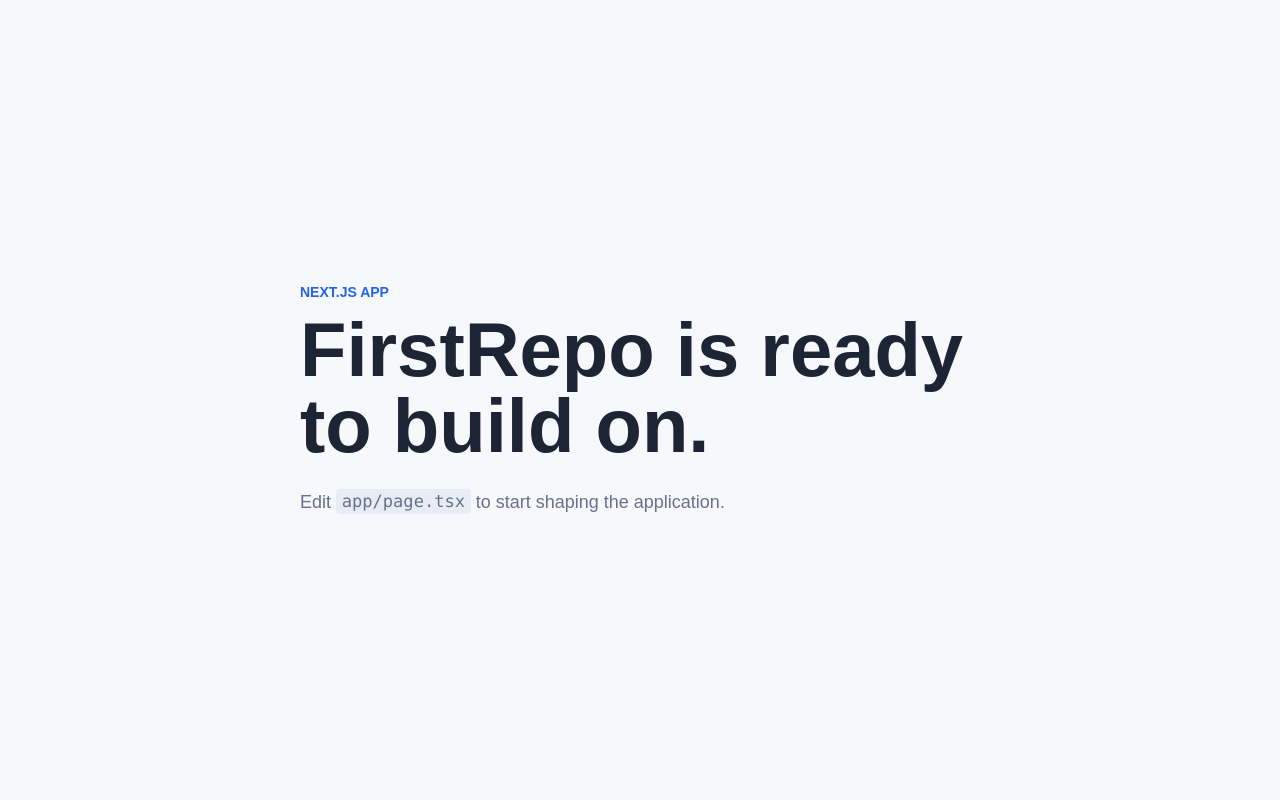
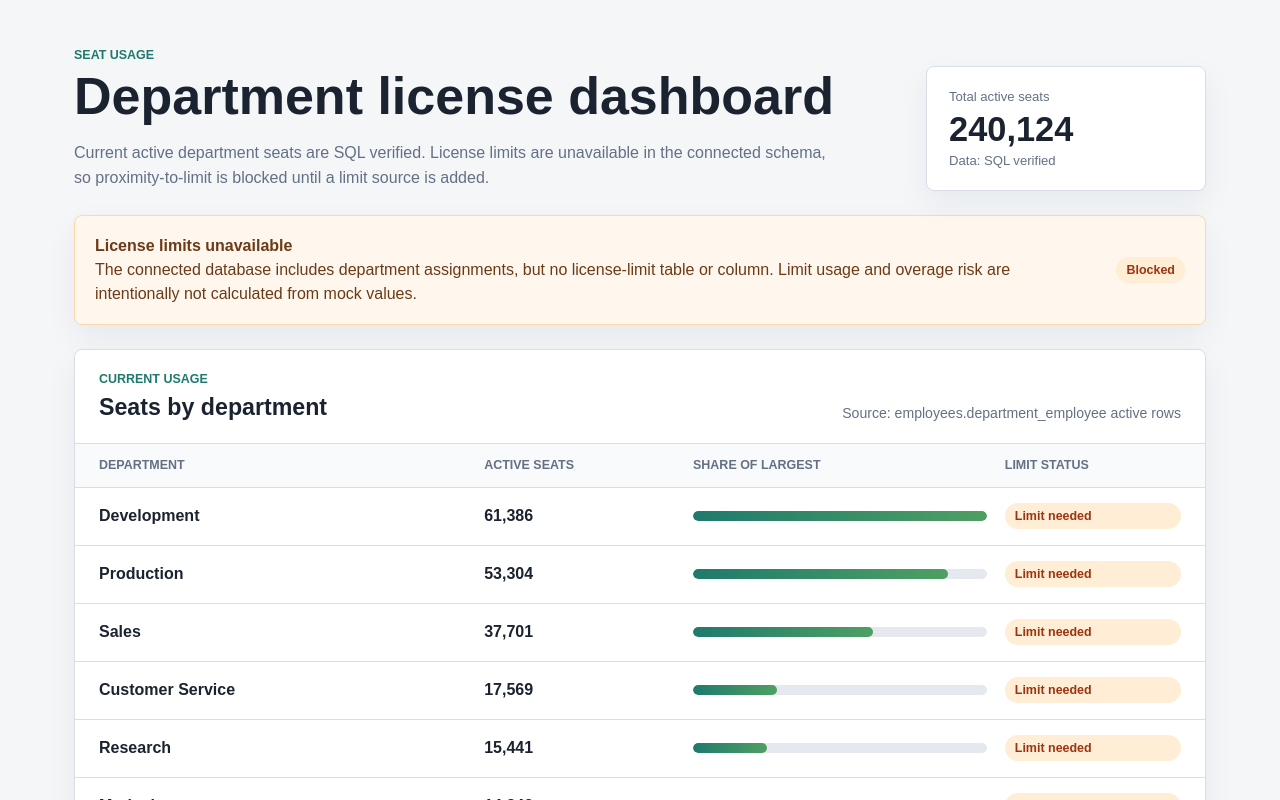
Before and after one commit to Zeyuzhao/FirstRepo, a Next.js app: page / in a window 1280 px wide. Shown: the top 800 px of the page. Built offline with nearby package versions, Linux system fonts and the light colour scheme.

Commit message:
Add department seat usage dashboard

```diff
--- a/app/globals.css
+++ b/app/globals.css
@@ -1,9 +1,14 @@
 :root {
   color-scheme: light;
-  --background: #f7f8fb;
-  --foreground: #1d2433;
-  --muted: #65728a;
-  --accent: #2563eb;
+  --background: #f4f6f8;
+  --foreground: #1b2330;
+  --muted: #647084;
+  --line: #d8dee8;
+  --panel: #ffffff;
+  --accent: #1f7a6d;
+  --accent-strong: #155f55;
+  --warning-bg: #fff7ed;
+  --warning-text: #9a3412;
 }
 
 * {
@@ -33,35 +38,205 @@ code {
   font-size: 0.95em;
 }
 
-.page {
-  display: grid;
-  min-height: 100vh;
-  place-items: center;
-  padding: 2rem;
+.dashboard {
+  width: min(1180px, 100%);
+  margin: 0 auto;
+  padding: 48px 24px;
 }
 
-.intro {
-  max-width: 680px;
+.dashboard-header {
+  display: grid;
+  grid-template-columns: minmax(0, 1fr) 280px;
+  gap: 32px;
+  align-items: end;
+  margin-bottom: 24px;
 }
 
 .eyebrow {
-  margin: 0 0 0.75rem;
+  margin: 0 0 8px;
   color: var(--accent);
-  font-size: 0.875rem;
+  font-size: 0.78rem;
   font-weight: 700;
+  letter-spacing: 0;
   text-transform: uppercase;
 }
 
 h1 {
   margin: 0;
-  font-size: clamp(2.25rem, 6vw, 4.75rem);
+  font-size: 3.25rem;
+  line-height: 1.02;
+  letter-spacing: 0;
+}
+
+.summary {
+  max-width: 760px;
+  margin: 18px 0 0;
+  color: var(--muted);
+  font-size: 1rem;
+  line-height: 1.55;
+}
+
+.metric-panel,
+.notice,
+.usage-table {
+  border: 1px solid var(--line);
+  border-radius: 8px;
+  background: var(--panel);
+  box-shadow: 0 12px 32px rgb(24 35 52 / 0.06);
+}
+
+.metric-panel {
+  padding: 22px;
+}
+
+.metric-panel span,
+.metric-panel small {
+  display: block;
+  color: var(--muted);
+  font-size: 0.82rem;
+}
+
+.metric-panel strong {
+  display: block;
+  margin: 8px 0 6px;
+  color: var(--foreground);
+  font-size: 2.15rem;
   line-height: 1;
 }
 
-.summary {
-  max-width: 34rem;
-  margin: 1.5rem 0 0;
+.notice {
+  display: flex;
+  justify-content: space-between;
+  gap: 24px;
+  align-items: center;
+  margin-bottom: 24px;
+  padding: 18px 20px;
+  border-color: #fed7aa;
+  background: var(--warning-bg);
+}
+
+.notice-title {
+  margin: 0 0 4px;
+  color: var(--warning-text);
+  font-weight: 700;
+}
+
+.notice p {
+  margin: 0;
+  color: #6b3a17;
+  line-height: 1.5;
+}
+
+.notice span,
+.status {
+  flex: none;
+  border-radius: 999px;
+  background: #ffedd5;
+  color: var(--warning-text);
+  font-size: 0.78rem;
+  font-weight: 700;
+  padding: 6px 10px;
+}
+
+.usage-table {
+  overflow: hidden;
+}
+
+.table-heading {
+  display: flex;
+  justify-content: space-between;
+  gap: 24px;
+  align-items: end;
+  padding: 22px 24px;
+  border-bottom: 1px solid var(--line);
+}
+
+h2 {
+  margin: 0;
+  font-size: 1.45rem;
+  letter-spacing: 0;
+}
+
+.table-heading p:last-child {
+  margin: 0;
   color: var(--muted);
-  font-size: 1.125rem;
-  line-height: 1.6;
+  font-size: 0.88rem;
 }
+
+.rows {
+  display: grid;
+}
+
+.row {
+  display: grid;
+  grid-template-columns: minmax(180px, 1.25fr) minmax(120px, 0.65fr) minmax(160px, 1fr) minmax(110px, 0.6fr);
+  gap: 18px;
+  align-items: center;
+  min-height: 58px;
+  padding: 0 24px;
+  border-bottom: 1px solid var(--line);
+}
+
+.row:last-child {
+  border-bottom: 0;
+}
+
+.row-head {
+  min-height: 44px;
+  background: #f9fafb;
+  color: var(--muted);
+  font-size: 0.78rem;
+  font-weight: 700;
+  text-transform: uppercase;
+}
+
+.department,
+.seats {
+  font-weight: 700;
+}
+
+.bar-track {
+  display: block;
+  height: 10px;
+  overflow: hidden;
+  border-radius: 999px;
+  background: #e5e9ef;
+}
+
+.bar-fill {
+  display: block;
+  height: 100%;
+  border-radius: inherit;
+  background: linear-gradient(90deg, var(--accent), #4f9f63);
+}
+
+@media (max-width: 820px) {
+  .dashboard {
+    padding: 32px 16px;
+  }
+
+  .dashboard-header,
+  .table-heading,
+  .notice {
+    display: grid;
+    grid-template-columns: 1fr;
+  }
+
+  h1 {
+    font-size: 2.35rem;
+  }
+
+  .row {
+    grid-template-columns: 1fr;
+    gap: 8px;
+    padding: 16px;
+  }
+
+  .row-head {
+    display: none;
+  }
+
+  .status {
+    width: fit-content;
+  }
+}
--- a/app/page.tsx
+++ b/app/page.tsx
@@ -1,12 +1,90 @@
+const seatUsage = [
+  { department: "Development", seats: 61386 },
+  { department: "Production", seats: 53304 },
+  { department: "Sales", seats: 37701 },
+  { department: "Customer Service", seats: 17569 },
+  { department: "Research", seats: 15441 },
+  { department: "Marketing", seats: 14842 },
+  { department: "Quality Management", seats: 14546 },
+  { department: "Human Resources", seats: 12898 },
+  { department: "Finance", seats: 12437 },
+];
+
+const totalSeats = seatUsage.reduce((sum, item) => sum + item.seats, 0);
+const maxSeats = Math.max(...seatUsage.map((item) => item.seats));
+
+const formatter = new Intl.NumberFormat("en-US");
+
 export default function Home() {
   return (
-    <main className="page">
-      <section className="intro">
-        <p className="eyebrow">Next.js app</p>
-        <h1>FirstRepo is ready to build on.</h1>
-        <p className="summary">
-          Edit <code>app/page.tsx</code> to start shaping the application.
-        </p>
+    <main className="dashboard">
+      <section className="dashboard-header" aria-labelledby="dashboard-title">
+        <div>
+          <p className="eyebrow">Seat usage</p>
+          <h1 id="dashboard-title">Department license dashboard</h1>
+          <p className="summary">
+            Current active department seats are SQL verified. License limits are
+            unavailable in the connected schema, so proximity-to-limit is blocked
+            until a limit source is added.
+          </p>
+        </div>
+        <div className="metric-panel" aria-label="Total active seats">
+          <span>Total active seats</span>
+          <strong>{formatter.format(totalSeats)}</strong>
+          <small>Data: SQL verified</small>
+        </div>
+      </section>
+
+      <section className="notice" aria-label="License limit data status">
+        <div>
+          <p className="notice-title">License limits unavailable</p>
+          <p>
+            The connected database includes department assignments, but no
+            license-limit table or column. Limit usage and overage risk are
+            intentionally not calculated from mock values.
+          </p>
+        </div>
+        <span>Blocked</span>
+      </section>
+
+      <section className="usage-table" aria-labelledby="usage-title">
+        <div className="table-heading">
+          <div>
+            <p className="eyebrow">Current usage</p>
+            <h2 id="usage-title">Seats by department</h2>
+          </div>
+          <p>Source: employees.department_employee active rows</p>
+        </div>
+
+        <div className="rows" role="table" aria-label="Current seat usage by department">
+          <div className="row row-head" role="row">
+            <span role="columnheader">Department</span>
+            <span role="columnheader">Active seats</span>
+            <span role="columnheader">Share of largest</span>
+            <span role="columnheader">Limit status</span>
+          </div>
+          {seatUsage.map((item) => (
+            <div className="row" role="row" key={item.department}>
+              <span className="department" role="cell">
+                {item.department}
+              </span>
+              <span className="seats" role="cell">
+                {formatter.format(item.seats)}
+              </span>
+              <span className="bar-cell" role="cell">
+                <span className="bar-track" aria-hidden="true">
+                  <span
+                    className="bar-fill"
+                    style={{ width: `${(item.seats / maxSeats) * 100}%` }}
+                  />
+                </span>
+              </span>
+              <span className="status" role="cell">
+                Limit needed
+              </span>
+            </div>
+          ))}
+        </div>
       </section>
     </main>
   );
```
Also changed, not shown: app/icon.svg (added).
